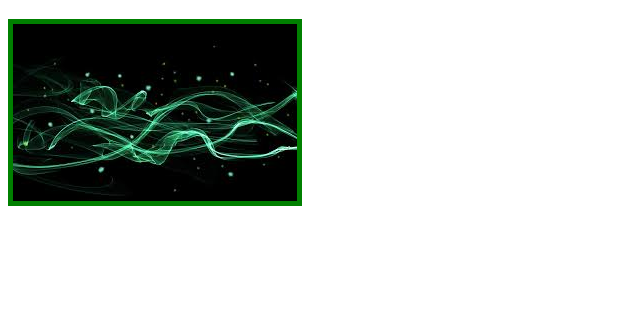
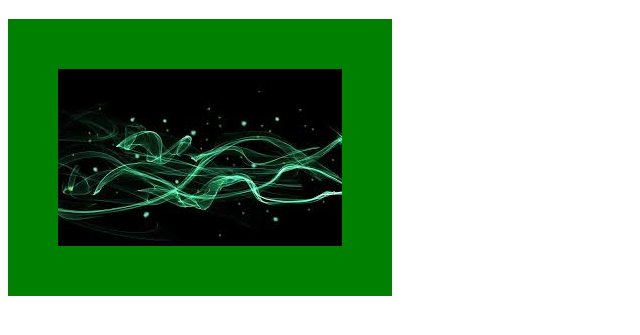
Before and after one commit to Hadal101/my-website, a plain HTML site: page index.html in a window 1280 px wide. Shown: the part 61-396 px from the top of the page, without its empty margins (0-640 px from the left). Drawn offline with Linux system fonts and the light colour scheme.

Commit message:
Update style.css

```diff
--- a/style.css
+++ b/style.css
@@ -1,3 +1,3 @@
 .green-border{
-    border: 5px solid green;
+    border: 50px solid green;
 }
```
